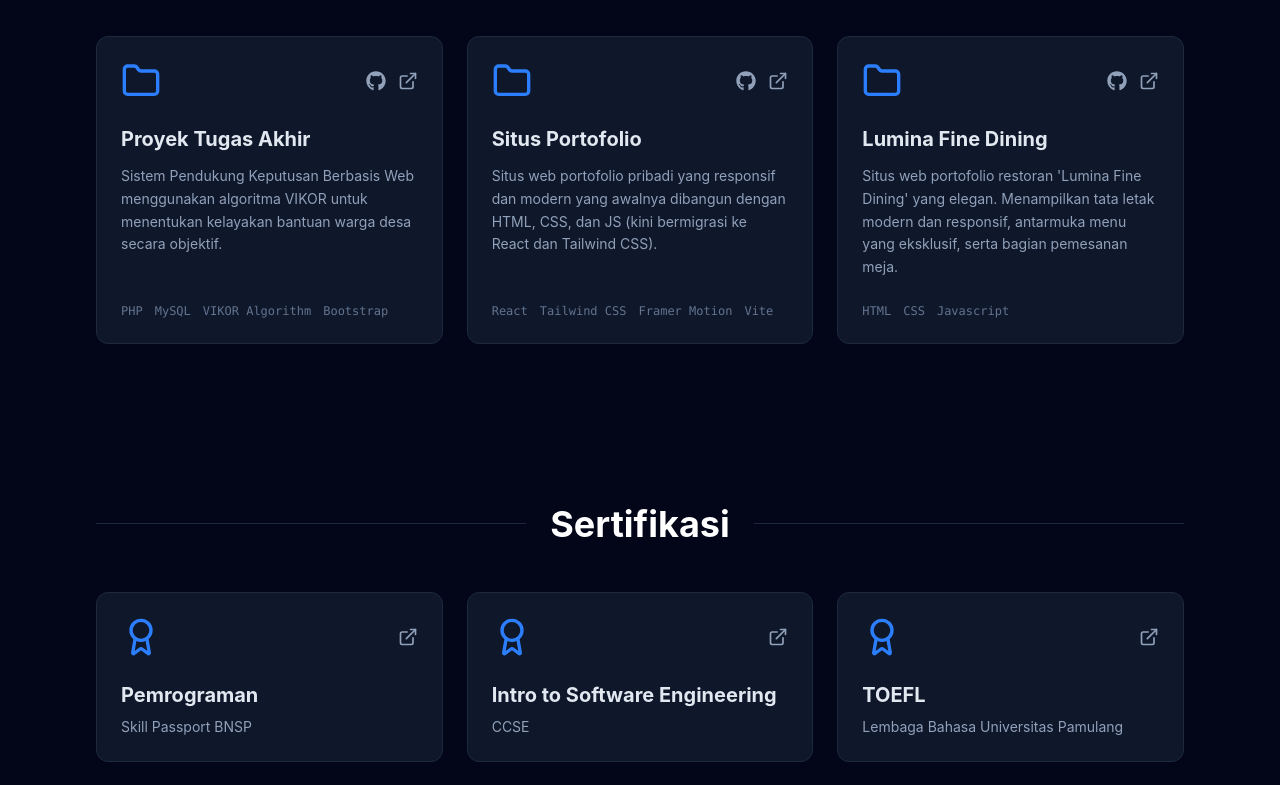
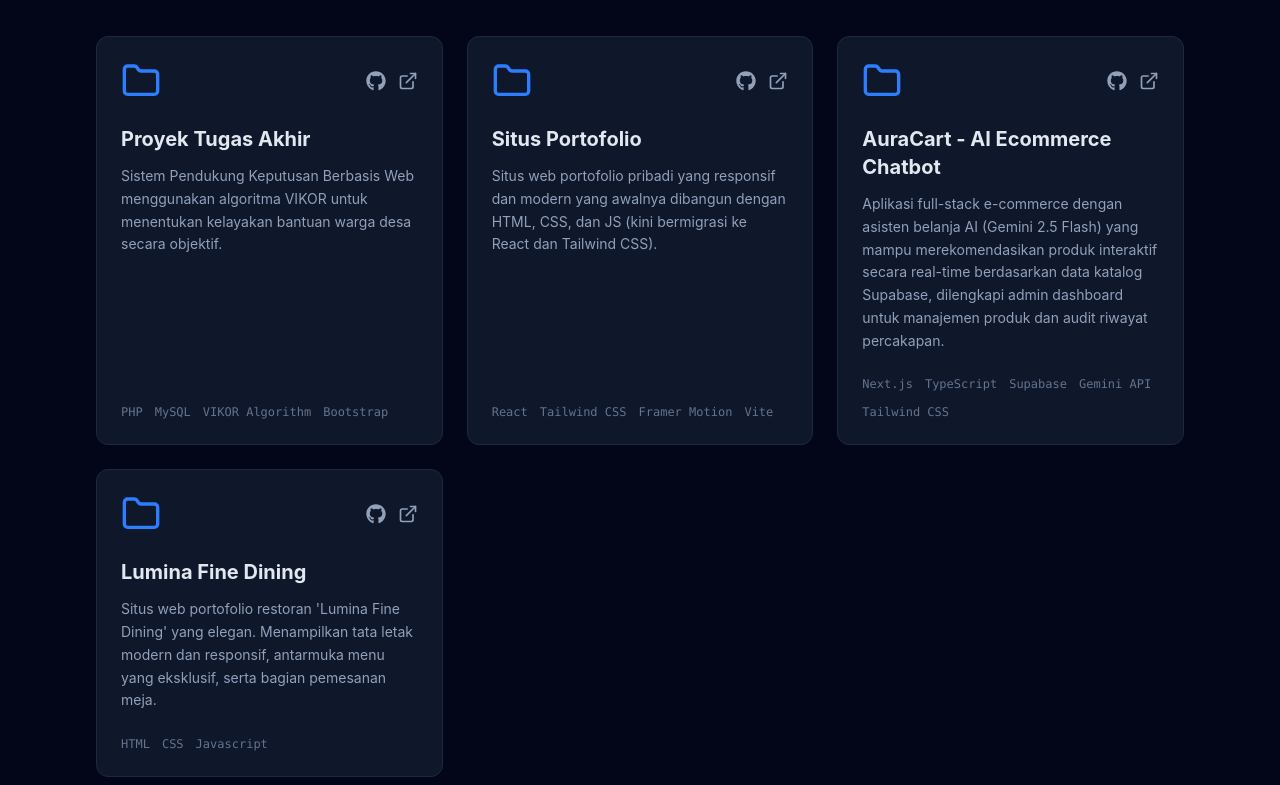
Before and after one commit to gadingislami12/Myself, a React (Vite) app: page / in a window 1280 px wide. Shown: the part 1920-2705 px from the top of the page. Built offline with nearby package versions, Linux system fonts and the light colour scheme.

Commit message:
Add 'AuraCart - AI Ecommerce Chatbot' project
Added a new project 'AuraCart - AI Ecommerce Chatbot' with details.

```diff
--- a/src/components/Projects.jsx
+++ b/src/components/Projects.jsx
@@ -18,6 +18,13 @@ const projects = [
     github: "https://gadingislami12.github.io/Profile-Portofolio/",
     external: "https://gadingislami12.github.io/Profile-Portofolio/"
   },
+  {
+  title: "AuraCart - AI Ecommerce Chatbot",
+  description: "Aplikasi full-stack e-commerce dengan asisten belanja AI (Gemini 2.5 Flash) yang mampu merekomendasikan produk interaktif secara real-time berdasarkan data katalog Supabase, dilengkapi admin dashboard untuk manajemen produk dan audit riwayat percakapan.",
+  tech: ["Next.js", "TypeScript", "Supabase", "Gemini API", "Tailwind CSS"],
+  github: "https://github.com/gadingislami12/ai-ecommerce-chatbot",
+  external: "https://ai-ecommerce-chabot.vercel.app/"
+},
   {
     title: "Lumina Fine Dining",
     description: "Situs web portofolio restoran 'Lumina Fine Dining' yang elegan. Menampilkan tata letak modern dan responsif, antarmuka menu yang eksklusif, serta bagian pemesanan meja.",
```
